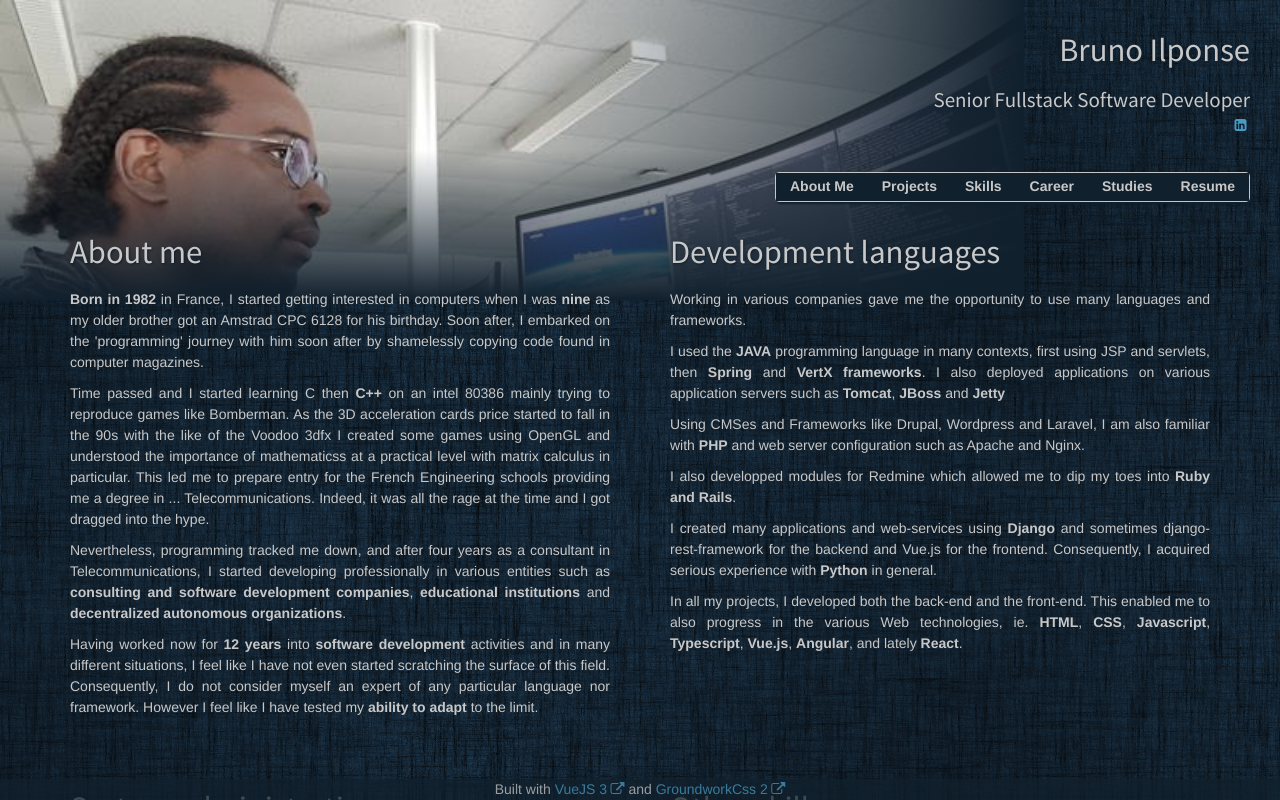
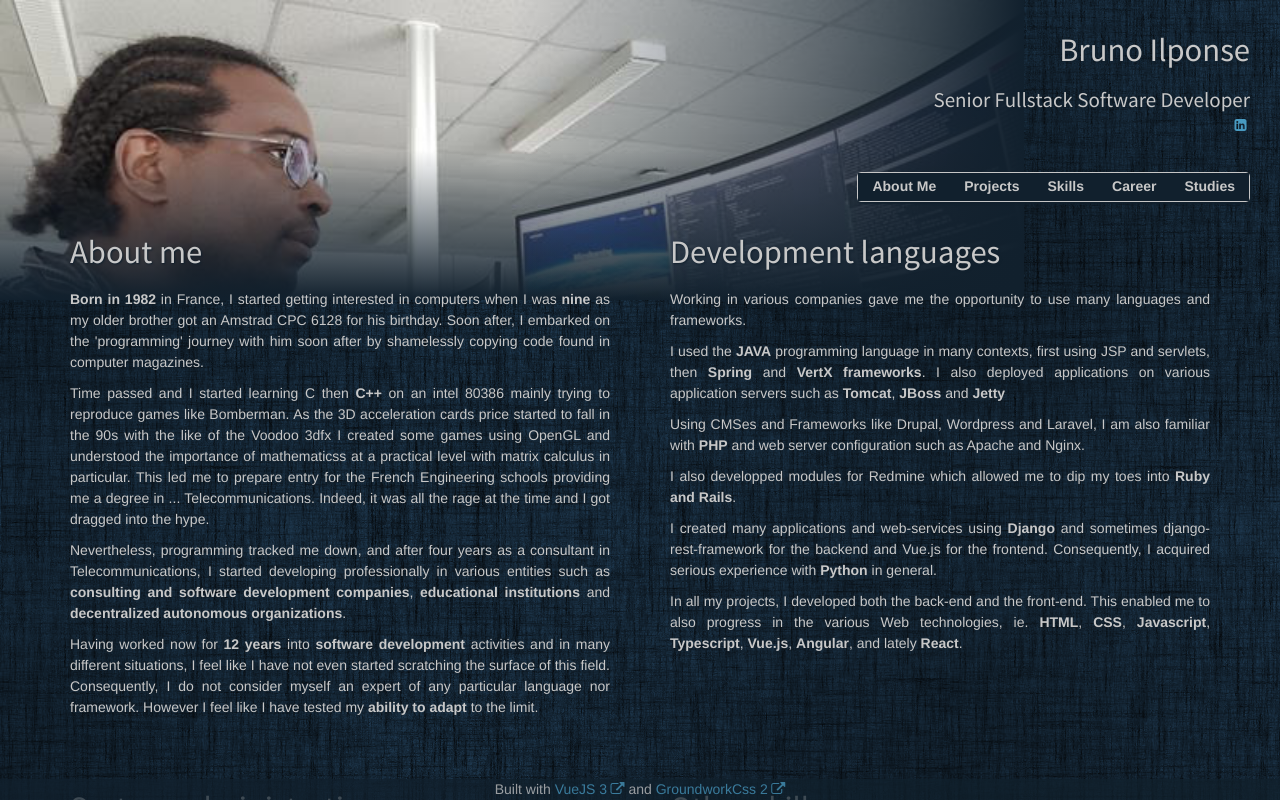
Before and after one commit to biwano/cv, a Vue app: page / in a window 1280 px wide. Shown: the top 800 px of the page. Built offline with nearby package versions, Linux system fonts and the light colour scheme.

Commit message:
Removed cv

```diff
--- a/src/components/NavComponent.vue
+++ b/src/components/NavComponent.vue
@@ -16,9 +16,6 @@ import { RouterLink } from "vue-router";
       </li>
       <li>
         <RouterLink to="/academic_studies">Studies</RouterLink>
-      </li>
-      <li>
-        <a class="noicon" href="/images/cv.pdf" target="_blank">Resume </a>
       </li>
     </ul>
   </nav>
```
